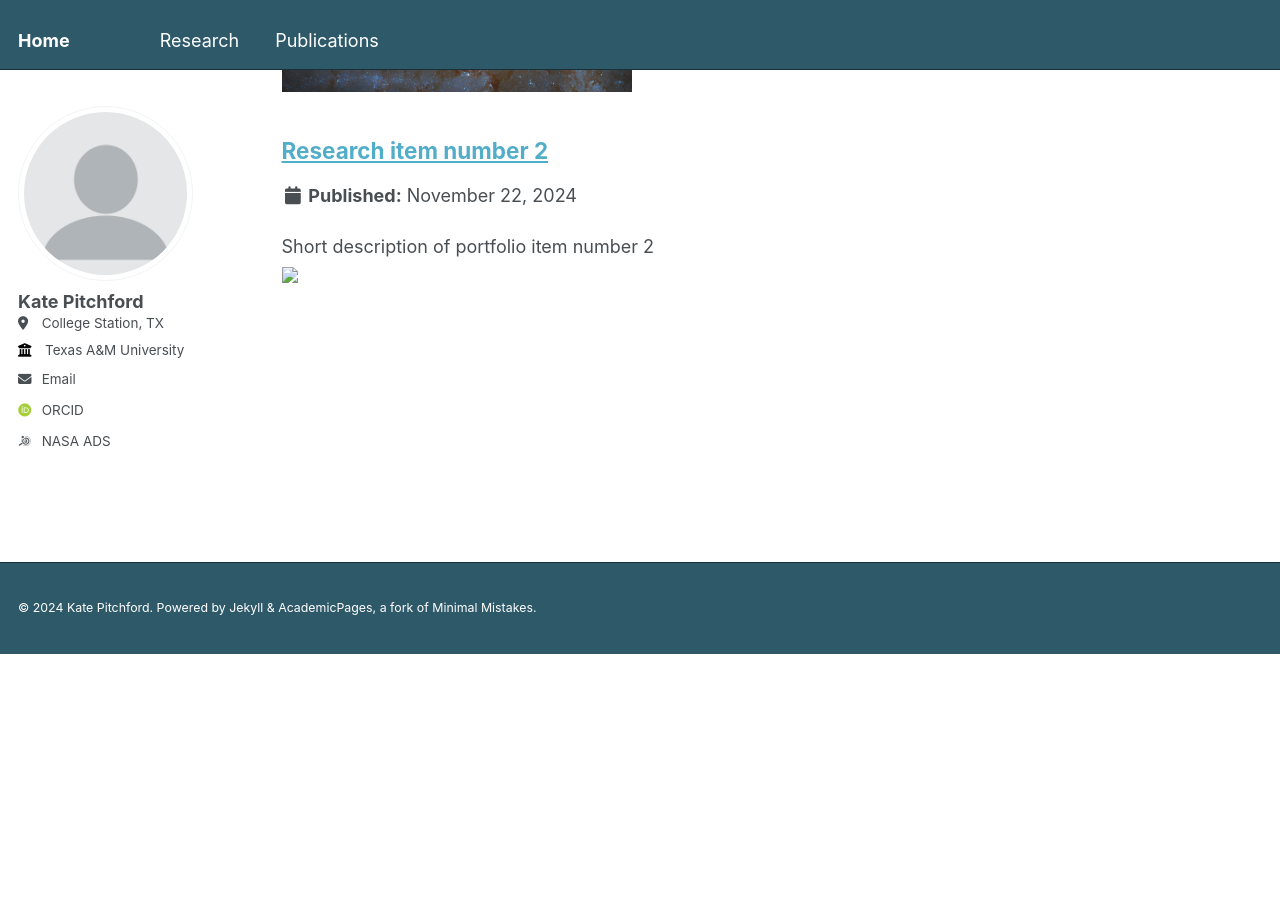
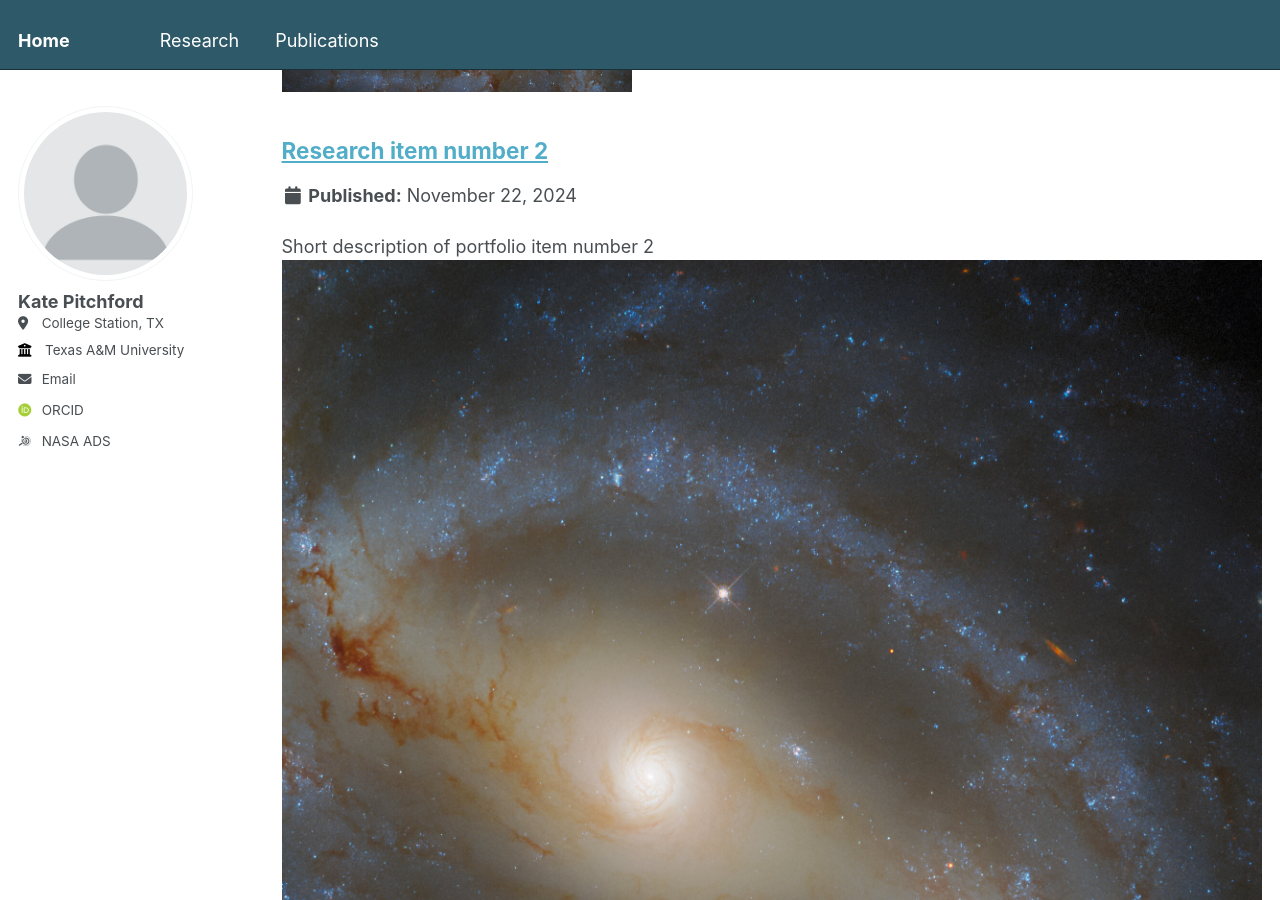
Before and after one commit to lkpitchford/test-website, a Jekyll site: the page built from _pages/research.html, in a window 1280 px wide and 900 px high, scrolled down 552 px. Built offline with Jekyll 4.4.1, drawn with Linux system fonts in a browser that asks for light colours; some web fonts are replaced; before the commit the page ends 1206 px from its top, so only the background shows below that.

Commit message:
Update portfolio-2.html

```diff
--- a/_research/portfolio-2.html
+++ b/_research/portfolio-2.html
@@ -1,6 +1,6 @@
 ---
 title: "Research item number 2"
-excerpt: "Short description of portfolio item number 2 <br/><img src='./images/ngc5921.png'>"
+excerpt: "Short description of portfolio item number 2 <br/><img src='../images/ngc5921.png'>"
 collection: research
 ---
 
```
